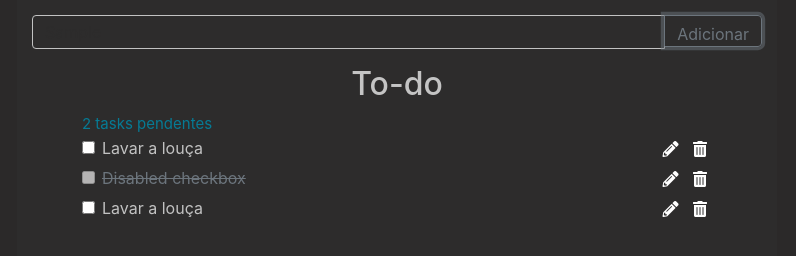
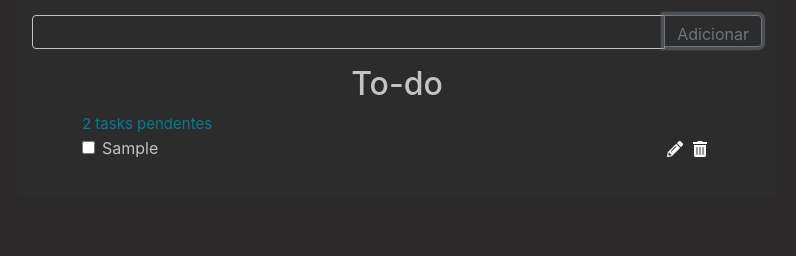
Before and after one commit to kaanda/Estudos-Ariel, a plain HTML site: page to-do/src/index.html in a window 1280 px wide. Both pictures are taken after typing "Sample" into the empty fields and a click on the button "Adicionar". Shown: the whole page, without its empty margins (243-1039 px from the left). Drawn offline with nearby package versions, Linux system fonts and the light colour scheme.

Commit message:
criando o index.js e adicionando novas tarefas no to-do

```diff
--- a/to-do/src/index.html
+++ b/to-do/src/index.html
@@ -23,64 +23,17 @@
             <div class="col-lg-8 col-12" id="coluna-meio">
 
                 <div class="input-group mb-3">
-                    <input type="text" class="form-control" placeholder="Nova tarefa" aria-label="Recipient's username"
-                        aria-describedby="button-addon2">
+                    <input type="text" id="nova-tarefa" class="form-control" placeholder="Nova tarefa"
+                        aria-label="Recipient's username" aria-describedby="button-addon2">
                     <div class="input-group-append">
-                        <button class="btn btn-outline-secondary" type="button" id="button-addon2">Adicionar</button>
+                        <button class="btn btn-outline-secondary" type="button" id="btn-adicionar">Adicionar</button>
                     </div>
                 </div>
 
                 <h2>To-do</h2>
                 <div class="container container-lista">
                     <span id="tasks-pendentes">2 tasks pendentes</span>
-
-                    <ul>
-                        <li>
-                            <div class="form-check">
-                                <input class="form-check-input" type="checkbox" value="" id="defaultCheck1">
-                                <label class="form-check-label" for="defaultCheck1">
-                                    Lavar a louça
-                                </label>
-
-                                <div class="acoes">
-                                    <i class="fas fa-pencil-alt"></i>
-                                    <i class="fas fa-trash-alt"></i>
-                                </div>
-
-                            </div>
-                        </li>
-
-                        <li>
-                            <div class="form-check">
-                                <input class="form-check-input" type="checkbox" value="" id="defaultCheck2" disabled>
-                                <label class="form-check-label" for="defaultCheck2">
-                                    Disabled checkbox
-                                </label>
-
-                                <div class="acoes">
-                                    <i class="fas fa-pencil-alt"></i>
-                                    <i class="fas fa-trash-alt"></i>
-                                </div>
-
-                            </div>
-                        </li>
-
-                        <li>
-                            <div class="form-check">
-                                <input class="form-check-input" type="checkbox" value="" id="defaultCheck1">
-                                <label class="form-check-label" for="defaultCheck1">
-                                    Lavar a louça
-                                </label>
-
-                                <div class="acoes">
-                                    <i class="fas fa-pencil-alt"></i>
-                                    <i class="fas fa-trash-alt"></i>
-                                </div>
-
-                            </div>
-                        </li>
-
-                    </ul>
+                    <ul id="recebe-conteudo"></ul>
                 </div>
 
             </div>
@@ -103,6 +56,28 @@
     <script src="https://stackpath.bootstrapcdn.com/bootstrap/4.3.1/js/bootstrap.min.js"
         integrity="sha384-JjSmVgyd0p3pXB1rRibZUAYoIIy6OrQ6VrjIEaFf/nJGzIxFDsf4x0xIM+B07jRM" crossorigin="anonymous">
     </script>
+    <script src="index.js"></script>
 </body>
 
 </html>
+
+<!-- TESTES COM A ARIEL
+
+    <!DOCTYPE html>
+<html>
+
+<head>
+    <title>Parcel Sandbox</title>
+    <meta charset="UTF-8" />
+</head>
+
+<body>
+    <input id="teste" type="text" />
+    <div id="de-fora">
+        <div id="app" style="background-color:cadetblue; width: 500px; height: 500px;"></div>
+    </div>
+
+    <script src="index.js"></script>
+</body>
+
+</html> -->
--- /dev/null
+++ b/to-do/src/index.js
@@ -0,0 +1,59 @@
+let btnAdicionar = document.getElementById("btn-adicionar");
+let ulRecebe = document.getElementById("recebe-conteudo");
+
+function criaElementoComClasse(element, className) {
+  let elemento = document.createElement(element);
+  elemento.className = className;
+  return elemento;
+}
+
+btnAdicionar.addEventListener("click", () => {
+  let novaTarefa = document.getElementById("nova-tarefa").value;
+  let li = document.createElement("li");
+  let div = criaElementoComClasse("div", "form-check");
+  let divAcoes = criaElementoComClasse("div", "acoes");
+  let iPencil = criaElementoComClasse("i", "fas fa-pencil-alt");
+  let iTrash = criaElementoComClasse("i", "fas fa-trash-alt");
+  let label = criaElementoComClasse("label", "form-check-label");
+  let checkboxNovo = criaElementoComClasse("input", "form-check-input");
+
+  checkboxNovo.setAttribute("type", "checkbox");
+  label.innerText = novaTarefa;
+  label.insertBefore(checkboxNovo, label.firstChild);
+
+  div.appendChild(label);
+  li.appendChild(div);
+  ulRecebe.appendChild(li);
+  div.appendChild(divAcoes);
+  divAcoes.appendChild(iPencil);
+  divAcoes.appendChild(iTrash);
+});
+
+// TESTES COM A ARIEL
+// const pegandoEvento = document.getElementById("teste");
+// let mostrando = document.getElementById("app");
+// let quadradinho = document.getElementById("quadradinho");
+// let deFora = document.getElementById("de-fora");
+
+// pegandoEvento.addEventListener("keyup", e => {
+//     setTimeout(function () {
+//         console.log(e.target.value);
+//         mostrando.innerText = e.target.value;
+//     }, 50);
+// });
+
+// mostrando.addEventListener("click", () => {
+//     let divNova = document.createElement("div");
+//     divNova.className = 'bla'
+//     divNova.style = "background-color: coral; width: 100px; height: 100px;";
+//     divNova.addEventListener("click", function (event) {
+//         divNova.remove()
+//     });
+
+//     deFora.appendChild(divNova);
+
+// });
+
+// quadradinho.addEventListener("click", (e) => {
+//     quadradinho.remove();
+// });
```
